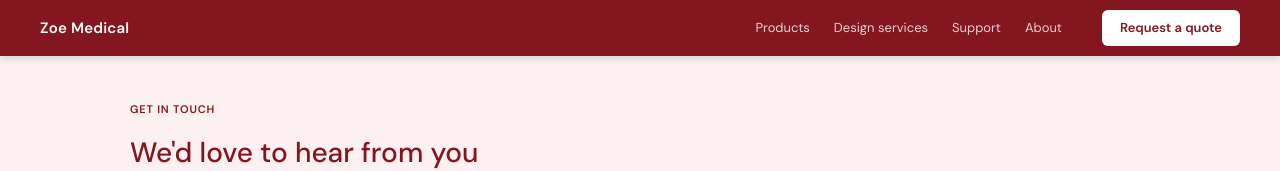
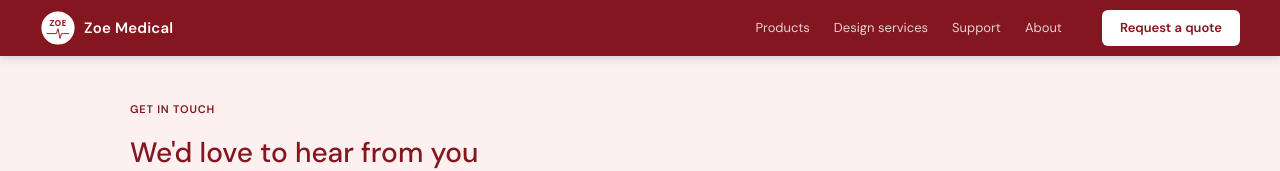
Before and after one commit to rhiltz22/zoe-medical, a plain HTML site: page contact.html in a window 1280 px wide. Shown: the top 171 px of the page. Drawn offline with Linux system fonts and the light colour scheme.

Commit message:
Add Zoe logo to contact page

```diff
--- a/contact.html
+++ b/contact.html
@@ -33,7 +33,10 @@
        NAV — identical across all pages
        ============================================================ -->
   <nav class="nav">
-    <a href="index.html" class="nav__logo">Zoe Medical</a>
+    <a href="index.html" class="nav__logo">
+      <img src="assets/images/zoe-logo.svg" alt="" width="36" height="36" aria-hidden="true">
+      Zoe Medical
+    </a>
     <div class="nav__links">
       <a href="products/index.html">Products</a>
       <a href="design-services.html">Design services</a>
```
